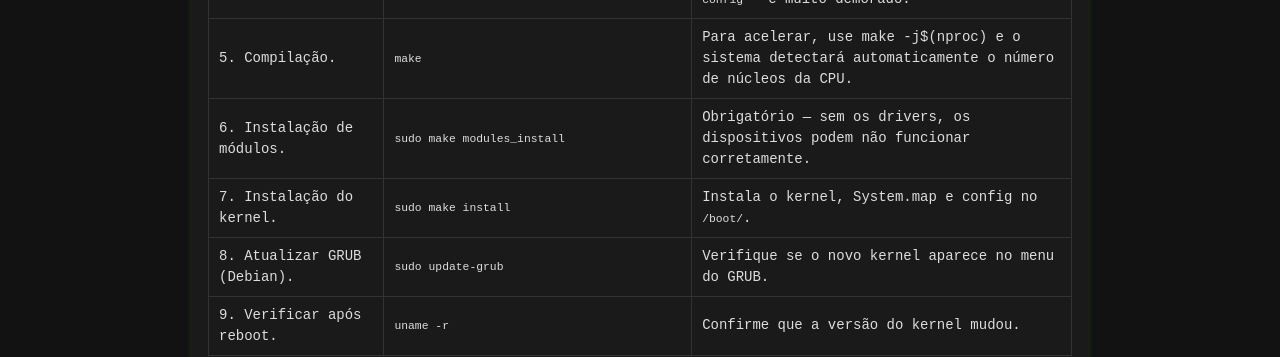
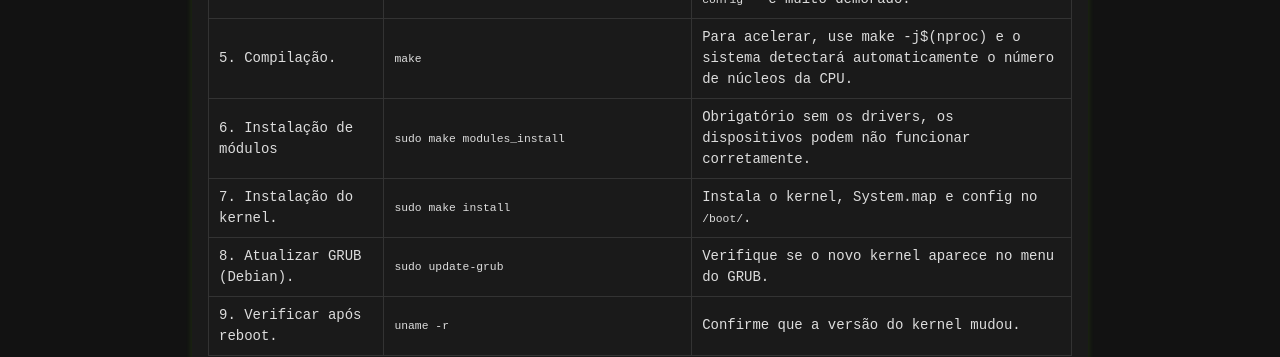
Before and after one commit to Piolinux/piolinux-site, a Jekyll site: the page built from _pages/_kernel/tabela-evergreen-como-compilar-o-kernel-linux.md, in a window 1280 px wide. Shown: the part 592-949 px from the top of the page. Built offline with Jekyll 4.4.1, drawn with Linux system fonts in a browser that asks for light colours.

```diff
--- a/_pages/_kernel/tabela-evergreen-como-compilar-o-kernel-linux.md
+++ b/_pages/_kernel/tabela-evergreen-como-compilar-o-kernel-linux.md
@@ -53,9 +53,9 @@ tags: [kernel, linux, compilacao, make, grub, xbps, apt, dnf, evergreen]
       <td data-label="Observação Crítica">Para acelerar, use make -j$(nproc) e o sistema detectará automaticamente o número de núcleos da CPU.</td>
     </tr>
     <tr>
-      <td data-label="Etapa">6. Instalação de módulos.</td>
+      <td data-label="Etapa">6. Instalação de módulos</td>
       <td data-label="Comando"><code>sudo make modules_install</code></td>
-      <td data-label="Observação Crítica">Obrigatório — sem os drivers, os dispositivos podem não funcionar corretamente.</td>
+      <td data-label="Observação Crítica">Obrigatório sem os drivers, os dispositivos podem não funcionar corretamente.</td>
     </tr>
     <tr>
       <td data-label="Etapa">7. Instalação do kernel.</td>
```
